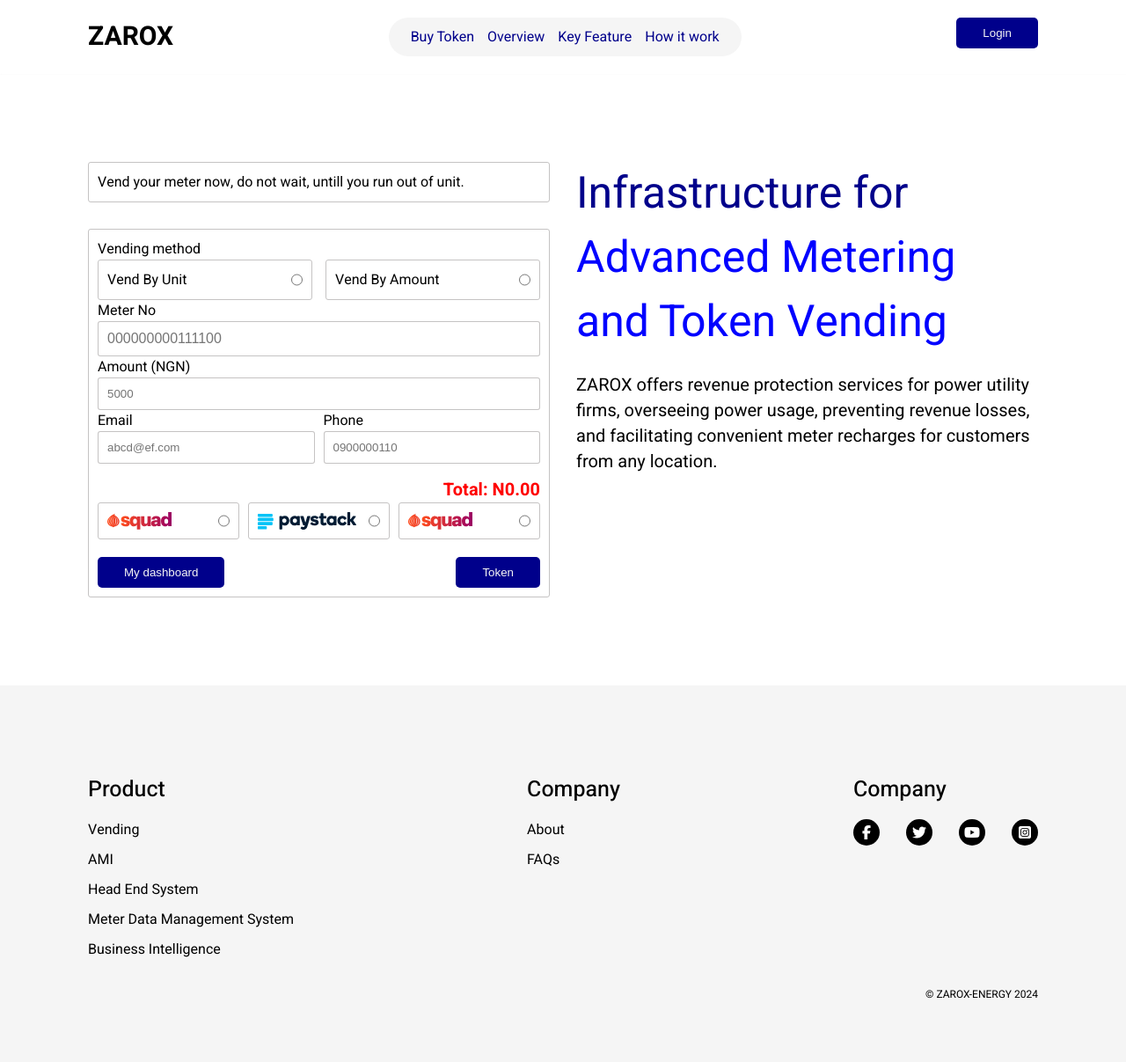
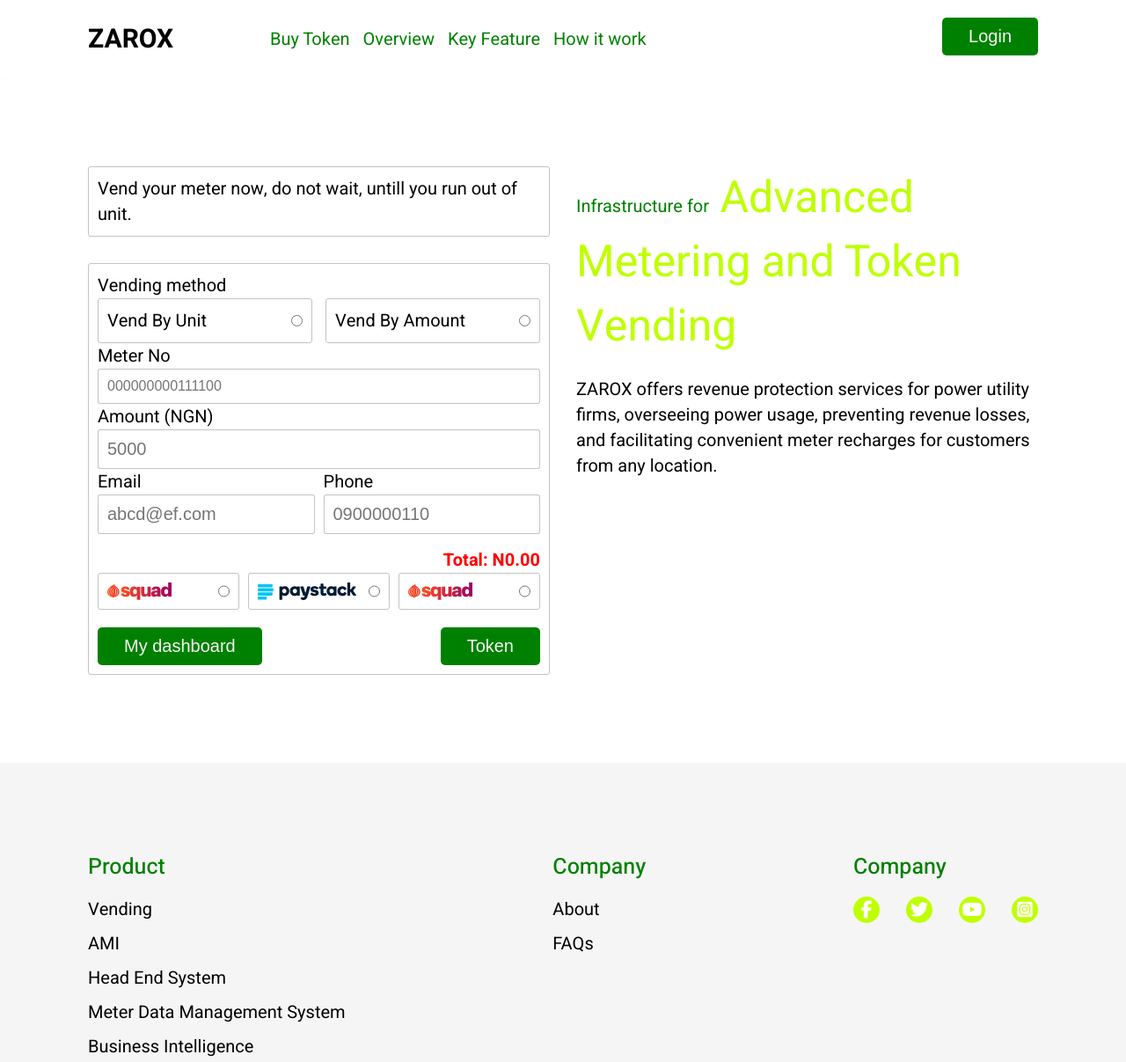
Before and after one commit to GABRIELOFGOD/ZEROX-ENERGY, a plain HTML site: page vendings.html in a window 1280 px wide. Shown: the top 1207 px of the page at 88% size. Drawn offline with nearby package versions, Linux system fonts and the light colour scheme.

Commit message:
GOD ABEG

```diff
--- a/assets/css/home.css
+++ b/assets/css/home.css
@@ -1,10 +1,11 @@
 .home{
-  padding: 50px 100px;
+  padding: 150px 100px;
 }
 
 .home-hero{
   display: flex;
   justify-content: space-between;
+  gap: 20px;
 }
 
 .text-box,
@@ -15,17 +16,18 @@
 .text-box{
   display: flex;
   flex-direction: column;
-  gap: 15px;
+  gap: 25px;
   margin: auto 0;
 }
 
 .image-box img{
   width: 100%;
+  padding: 20px;
 }
 
-.title1{
+.title1, .title1 span{
   font-size: 50px;
-  color: var(--primary);
+  color: var(--dark);
 }
 
 .title1 .dark{
@@ -52,7 +54,7 @@
 /* ================== FEATURE STYLING ================== */
 
 .feature{
-  padding: 30px 0;
+  padding: 100px 0;
 }
 
 .top{
@@ -65,7 +67,7 @@
 
 /* ============== FEATURE CARD =============== */
 .feature-card-container{
-  padding: 30px 0;
+  padding: 50px 0;
 }
 
 .feature-card{
@@ -93,10 +95,12 @@
 
 .text-cont button{
   border-radius: 5px;
+  background: var(--dark);
 }
 
 .one-image{
   margin: auto 0;
+  padding: 20px;
 }
 
 .one-image img{
@@ -111,6 +115,8 @@
   display: flex;
   justify-content: space-between;
   gap: 20px;
+  padding: 50px 30px;
+  background: var(--secondary);
 }
 
 .one-icon{
@@ -136,7 +142,8 @@
   display: flex;
   justify-content: space-between;
   gap: 100px;
-  margin-top: 50px;
+  margin-top: 150px;
+  padding: 30px 100px;
 }
 
 .start{
@@ -152,6 +159,11 @@
   display: flex;
   flex-direction: column;
   gap: 25px;
+}
+
+.ass{
+  height: 150px;
+  display: flex;
 }
 
 .fan{
@@ -175,6 +187,7 @@
 
 .go image{
   margin-left: 50px;
+  height: 150px;
 }
 
 @media (max-width: 768px) {
--- a/index.css
+++ b/index.css
@@ -2,12 +2,13 @@
   padding: 0;
   margin: 0;
   box-sizing: border-box;
+  font-size: 20px;
 }
 
 :root{
-  --primary: blue;
+  --primary: #BFFF00;
   --secondary: whitesmoke;
-  --dark: darkblue;
+  --dark: #008000;
 }
 
 .flex{
@@ -50,6 +51,10 @@
 }
 
 .logo{
+  margin: auto 0;
+}
+
+.logo a{
   font-weight: bold;
   margin: auto 0;
   font-size: 30px;
@@ -70,18 +75,23 @@
   font-size: 30px;
 }
 
+.baba{
+  display: flex;
+  gap: 85px;
+  margin: auto 0;
+}
+
 .list,
 .unlist{
   display: flex;
   gap: 15px;
   margin: auto 0;
-  border-radius: 35px;
   padding: 10px 25px;
-  background: var(--secondary);
   color: var(--dark);
 }
 
-.list li:hover{
+.list li:hover,
+.unlist li:hover{
   color: var(--primary);
 }
 
@@ -110,6 +120,7 @@
 .f-title{
   font-weight: 500;
   font-size: 25px;
+  color: var(--dark);
 }
 
 .flex1{
@@ -149,7 +160,7 @@
 .social li{
   height: 30px;
   width: 30px;
-  background: black;
+  background: var(--primary);
   border-radius: 100%;
   display: flex;
   align-items: center;
--- a/vendings.html
+++ b/vendings.html
@@ -18,6 +18,7 @@
 
   <!-- ============== HEADER STARTS ==================== -->
   <header class="head">
+    <div class="baba">
       <p class="logo"><a href="/">ZAROX</a></p>
       <ul class="unlist">
         <a href="vendings.html"><li>Buy Token</li></a>
@@ -25,6 +26,7 @@
         <a href="/#feature"><li>Key Feature</li></a>
         <a href="/#work"><li>How it work</li></a>
       </ul>
+    </div>
     <div class="btn">
       <div class="menu">
         <ion-icon class="open" name="menu-outline"></ion-icon>
```
Also changed, not shown: index.html (+5 -3 lines). Lines whose indentation alone changed are shown as unchanged.
